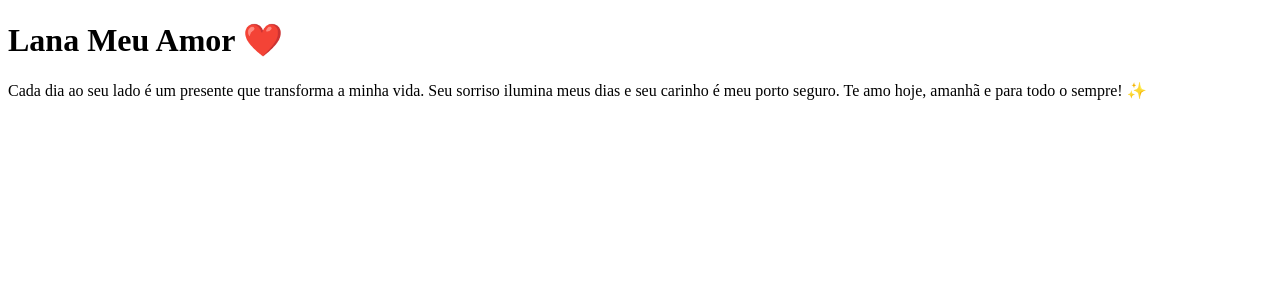
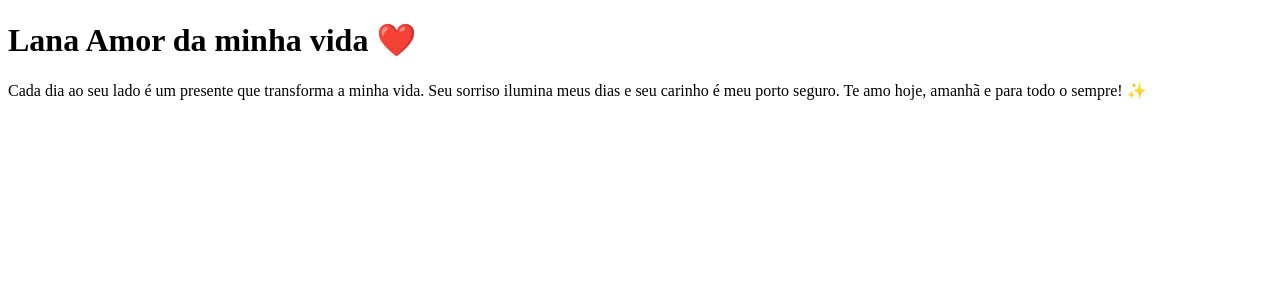
Before and after one commit to willamyungary/clone-tabnews, a Next.js app: page / in a window 1280 px wide. Shown: the top 300 px of the page. Built offline with nearby package versions, Linux system fonts and the light colour scheme.

Commit message:
Update index.js

```diff
--- a/pages/index.js
+++ b/pages/index.js
@@ -1,7 +1,7 @@
 function Home(){
     return (
         <>
-            <h1>Lana Meu Amor ❤️</h1>
+            <h1>Lana Amor da minha vida ❤️</h1>
             <p>Cada dia ao seu lado é um presente que transforma a minha vida. Seu sorriso ilumina meus dias e seu carinho é meu porto seguro. Te amo hoje, amanhã e para todo o sempre! ✨</p>
         </>
     )
```
